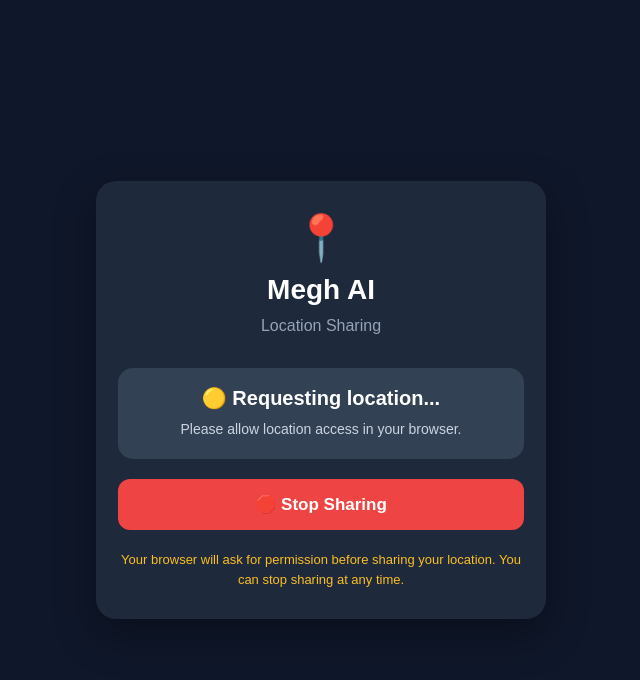
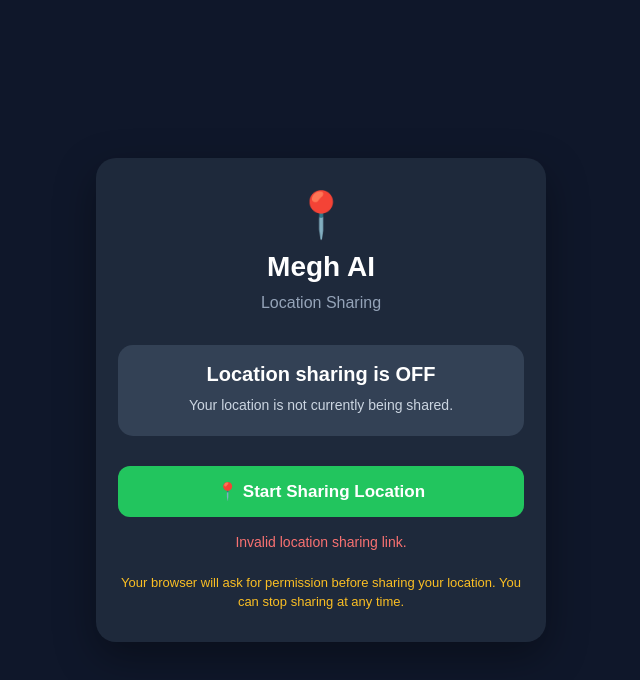
Before and after one commit to Nanda-kishore545/megh-location, a plain HTML site: page index.html in a window 1280 px wide. Both pictures are taken after a click on the button "📍 Start Sharing Location". Shown: the whole page, without its empty margins (319-959 px from the left). Drawn offline with Linux system fonts and the light colour scheme.

Commit message:
Update index.html

```diff
--- a/index.html
+++ b/index.html
@@ -179,6 +179,9 @@
     const LOCATION_UPDATE_URL =
         "https://ukywxlvvszgkgcrpxszs.supabase.co/functions/v1/location-update";
 
+    const WRITE_CODE =
+        window.location.hash.substring(1);
+
 
     /*
         The sharing code.
@@ -191,8 +194,7 @@
         MEGH-xxxxxxxxxxxxxxxxxxxxxxxxxxxxxxxx
     */
 
-    const SHARE_CODE =
-        "MEGH-750ca0a79a0c4c4ca4c8b375394e035b";
+
 
 
     let watchId = null;
@@ -273,8 +275,9 @@
 
                     body: JSON.stringify({
 
-                        share_code:
-                            SHARE_CODE,
+                        write_code:
+                            WRITE_CODE,
+
 
                         latitude:
                             latitude,
@@ -431,20 +434,13 @@
         }
 
 
-        if (
-            SHARE_CODE.includes(
-                "YOUR_SHARE"
-            )
-        ) {
-
-            showMessage(
-                "Sharing code has not been configured yet.",
-                "error"
-            );
-
-            return;
-
-        }
+if (!WRITE_CODE) {
+    showMessage(
+        "Invalid location sharing link.",
+        "error"
+    );
+    return;
+}
 
 
         statusElement.textContent =
```
